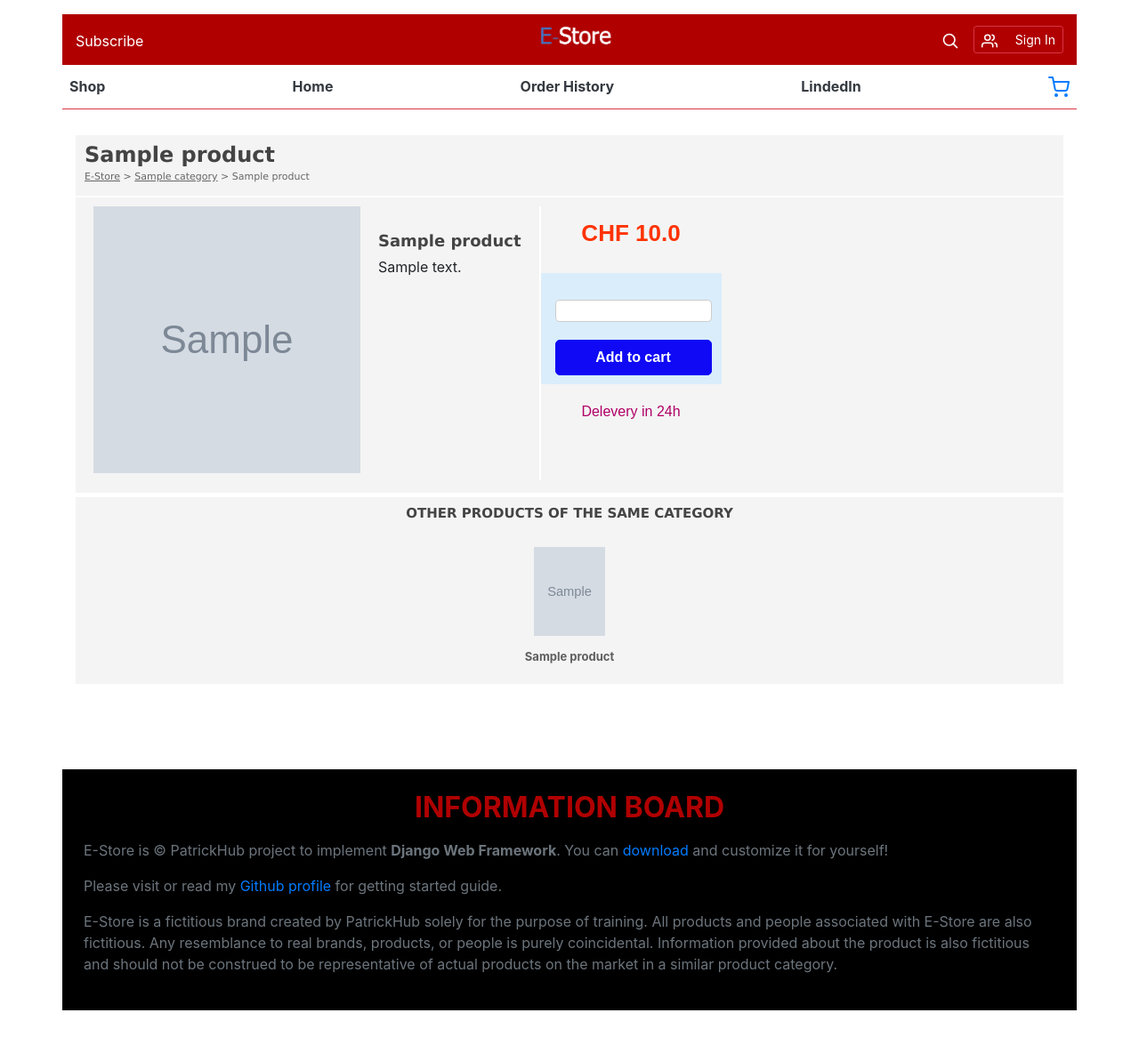
After one commit to patrickHub/e-store-django-web-app, a Django app: page /products/1 in a window 1280 px wide. The commit adds this page. Shown: the whole page at 89% size. Run offline with Django 3.2, Linux system fonts and the light colour scheme; tables that the repository leaves empty hold one stand-in row (values such as "Sample post"); grey boxes marked "Sample" are stand-in pictures; some libraries are stand-ins or nearby versions.

Commit message:
add detail view for single product + url

```diff
--- a/e_store_django_web_app/urls.py
+++ b/e_store_django_web_app/urls.py
@@ -21,5 +21,7 @@ from store import views
 urlpatterns = [
     url(r'^admin/', admin.site.urls),
     url(r'^$', views.index, name='index'),
-    url(r'^cat/(\d+)/products', views.productsPerCategory, name='product_cat')
+    url(r'^(\d+)/products', views.productsPerCategory, name='product_cat'),
+    url(r'^products/(\d+)', views.productDetail, name='product_detail')
+
 ]
--- a/static/css/site.css
+++ b/static/css/site.css
@@ -89,3 +89,157 @@ p.read-more {
   font-weight: bold;
   color: #767676;
 }
+.bread-crumb {
+  width: 100%;
+  height: 70px;
+  margin-top: 5px;
+  padding-left: 10px;
+  border-bottom: 2px solid white;
+  background-color: #f4f4f4f4;
+}
+.bread-crumb div {
+  margin-top: -15px;
+}
+.bread-crumb span {
+  font-size: 11px;
+  font-family: Verdana, Geneva, Tahoma, sans-serif;
+  font-weight: normal;
+  color: #666666;
+}
+.bread-crumb a {
+  text-decoration: underline;
+  color: #666666;
+}
+.product-detail {
+  width: 100%;
+  height: 332px;
+  display: inline-flex;
+  background-color: #f4f4f4f4;
+}
+.product-description .name {
+  font-family: Verdana, Geneva, Tahoma, sans-serif;
+  font-size: 18px;
+  font-weight: bold;
+  color: #444;
+  line-height: 1;
+}
+.add-cart {
+  width: 220px;
+  height: 308px;
+  margin-top: 10px;
+  border-left: 2px solid white;
+  padding-right: 15px;
+  position: relative;
+}
+.add-cart .price {
+  height: 75px;
+  color: #ff3300;
+  font: 26px Arial;
+  font-weight: bold;
+  padding: 15px 10px 15px 10px;
+  text-align: center;
+  display: block;
+}
+.add-cart .quantity-selection {
+  display: block;
+  text-align: center;
+  background-color: #daedfb;
+  padding: 30px 10px 10px 15px;
+}
+.add-cart .quantity-selection .quantity-input {
+  width: 176px;
+  height: 25px;
+  border-radius: 5px;
+  margin-bottom: 20px;
+  border: 1px solid rgb(0, 0, 0, 0.2);
+}
+.add-cart .quantity-selection .add-cart-button {
+  width: 176px;
+  height: 40px;
+  border-radius: 5px;
+  border: 1px solid #0f09f5;
+  color: #ffffff;
+  background: #0f09f5;
+  font-weight: bold;
+  font-family: arial;
+}
+.add-cart .quantity-selection .add-cart-button:hover {
+  border: 2px solid #ff3300;
+  color: #ff3300;
+  background: #ffffff;
+}
+.add-cart .delivery-info {
+  text-align: center;
+  margin-top: 18px;
+}
+.add-cart .delivery-info span {
+  color: #b00066;
+  font-family: arial;
+}
+.product-detail figure {
+  width: 300px;
+  text-align: center;
+  margin: 10px 20px 10px 20px;
+}
+.product-detail #zoomPad img {
+  width: 300px;
+  height: 300px;
+  cursor: pointer;
+}
+.product-detail #zoomPop {
+  border: 1px solid;
+  width: 350px;
+  position: absolute;
+  margin-top: -242px;
+  margin-left: 133px;
+  background-color: white;
+  height: 200px;
+  display: none;
+  background-repeat: no-repeat;
+}
+.product-detail .product-description {
+  height: 231px;
+  margin-top: 40px;
+  margin-right: 20px;
+  overflow: hidden;
+}
+.product-detail .product-description p {
+  text-align: justify;
+}
+.cat-products {
+  width: 100%;
+  height: 210px;
+  margin-top: 5px;
+  background-color: #f4f4f4f4;
+  text-align: center;
+  padding-top: 11px;
+  padding-bottom: 30px;
+}
+.cat-products .title {
+  height: 45px;
+}
+.cat-products .title h2 {
+  font-family: Verdana, Geneva, Tahoma, sans-serif;
+  font-size: 15px;
+  font-weight: bold;
+  color: #444;
+  line-height: 1;
+  text-transform: uppercase;
+}
+.cat-products .product {
+  width: 155px;
+  height: 128px;
+  display: inline-block;
+}
+.cat-products figure img {
+  width: 80px;
+  height: 100px;
+}
+.cat-products .name {
+  margin-top: -10;
+}
+.cat-products .name h2 {
+  font-size: 13px;
+  font-weight: bold;
+  color: #5f5f5f;
+}
--- /dev/null
+++ b/static/js/site.js
@@ -0,0 +1,13 @@
+function zoomIn(event) {
+  var element = document.getElementById("zoomPop");
+  element.style.display = "inline-block";
+  var img = document.getElementById("imgZoom");
+  var posX = event.offsetX ? event.offsetX : event.pageX - img.offsetLeft;
+  var posY = event.offsetY ? event.offsetY : event.pageY - img.offsetTop;
+  element.style.backgroundPosition = -posX * 4 + "px " + -posY * 4 + "px";
+}
+
+function zoomOut() {
+  var element = document.getElementById("zoomPop");
+  element.style.display = "none";
+}
--- a/store/templates/base.html
+++ b/store/templates/base.html
@@ -11,7 +11,7 @@
     <link type="text/css" rel="stylesheet" href="{% static 'css/site.css' %}" />
   </head>
   <body>
-    <div class="container mb-5">
+    <div class="container">
       <header class="py-3">
         <div
           class="row justify-content-between align-items-center"
@@ -151,6 +151,10 @@
         type="text/javascript"
         src="{% static 'js/bootstrap.min.js' %}"
       ></script>
+       <script
+        type="text/javascript"
+        src="{% static 'js/site.js' %}"
+      ></script>
     </footer>
   </body>
 </html>
--- a/store/templates/product_cat.html
+++ b/store/templates/product_cat.html
@@ -12,7 +12,7 @@
       <div class="content-list">
         <div class="col-left">
           <figure>
-            <a href="#" title="{{ product.productName }}">
+            <a href="{% url 'product_detail' product.productID %}" title="{{ product.productName }}">
               <img
                 class="lazy-load"
                 src="{% static 'img/products/'|add:product.productImgPath %}"
--- /dev/null
+++ b/store/templates/product_detail.html
@@ -0,0 +1,67 @@
+{% extends 'base.html' %} {% block content %} {% load static %}
+
+<div class="item-detail">
+	<div class="bread-crumb">
+		<h2>
+			<font size="5" color="#444444" face="verdana, arial, sans-serif">
+				<strong>{{ product.productName }}</strong>
+			</font>
+		</h2>
+		<div>
+			<a href="{% url 'index' %}"><span>E-Store</span></a><span> > </span>
+			<a href="{% url 'product_cat' category.categoryID %}"><span>{{ category.categoryName }}</span></a><span> > </span>
+			<span>{{ product.productName }}</span>
+		</div>
+	</div>
+	<section class="product-detail">
+		<figure>
+				<div id="zoomPad">
+					<img onmousemove="zoomIn(event)" onmouseout="zoomOut()"
+						src="{% static 'img/products/'|add:product.productImgPath %}"/>
+				</div>
+				<div id="zoomPop"
+					style="background-image: url({% static 'img/products/'|add:product.productImgPath %});">
+				</div>
+		</figure>
+		<div class="product-description">
+				<h2 class="name">{{ product.productName }}</h2>
+				<p>{{ product.productDescription }}</p>
+		</div>
+		<div class="add-cart">
+			<div class="price">
+				<span>
+				  CHF	{{ product.productPrice }}
+				</span>
+			</div>
+			<div class="quantity-selection">
+				<input class="quantity-input" type="text">
+				<input class="add-cart-button" type="button" value="Add to cart">
+			</div>
+			<div class="delivery-info">
+				<span>Delevery in 24h</span>
+			</div>
+		</div>
+	</section>
+	<aside class="cat-products">
+		<div class="title">
+			<h2>Other products of the same category</h2>
+		</div>
+	  {% for item in products %}
+			<div class="product">
+			<figure>
+					<a href="{% url 'product_detail' item.productID %}" title="{{ item.productName }}">
+						<img
+							src="{% static 'img/products/'|add:item.productImgPath %}"
+						/>
+					</a>
+				</figure>
+				<div class="name">
+					<h2>{{ item.productName }}</h2>
+				</div>
+			</div>
+		{% endfor %}
+
+	</aside>
+</div>
+
+{% endblock %}
--- a/store/views.py
+++ b/store/views.py
@@ -5,26 +5,54 @@ from .models import Category, Product
 
 def index(req):
 
+    # get all categories from db
     categories = Category.objects.all()
     data = {
         'categories': categories
     }
+    # pass control to index.html template
     return render(req, 'index.html', data)
 
 
 def productsPerCategory(req, categoryID):
     try:
+        # find 'categoryID' category
         category = Category.objects.get(categoryID=categoryID)
+        # find 'categoryID' products
         products = Product.objects.filter(category_id=categoryID)
         data = {
             'products': products,
             'category': category
         }
-        print("I m here")
+        # pass control to product_cat.html template
         return render(req, 'product_cat.html', data)
     except Category.DoesNotExist:
+        # if categoryID does not exist then return all products
         products = Product.objects.all()
         data = {
             'products': products
         }
         return render(req, 'product_cat.html', data)
+
+
+def productDetail(req, productID):
+    try:
+        # find 'productID' product
+        product = Product.objects.get(productID=productID)
+        products = Product.objects.filter(category_id=product.category_id)
+        # find 'productID' category
+        category = Category.objects.get(categoryID=product.category_id)
+        data = {
+            'product': product,
+            'products': products,
+            'category': category
+        }
+        # pass control to product_detail.html template
+        return render(req, 'product_detail.html', data)
+    except Product.DoesNotExist:
+        # if the productID does not exist then return all products
+        products = Product.objects.all()
+        data = {
+            'products': products
+        }
+        return render(req, 'product_cat.html', data)
```
